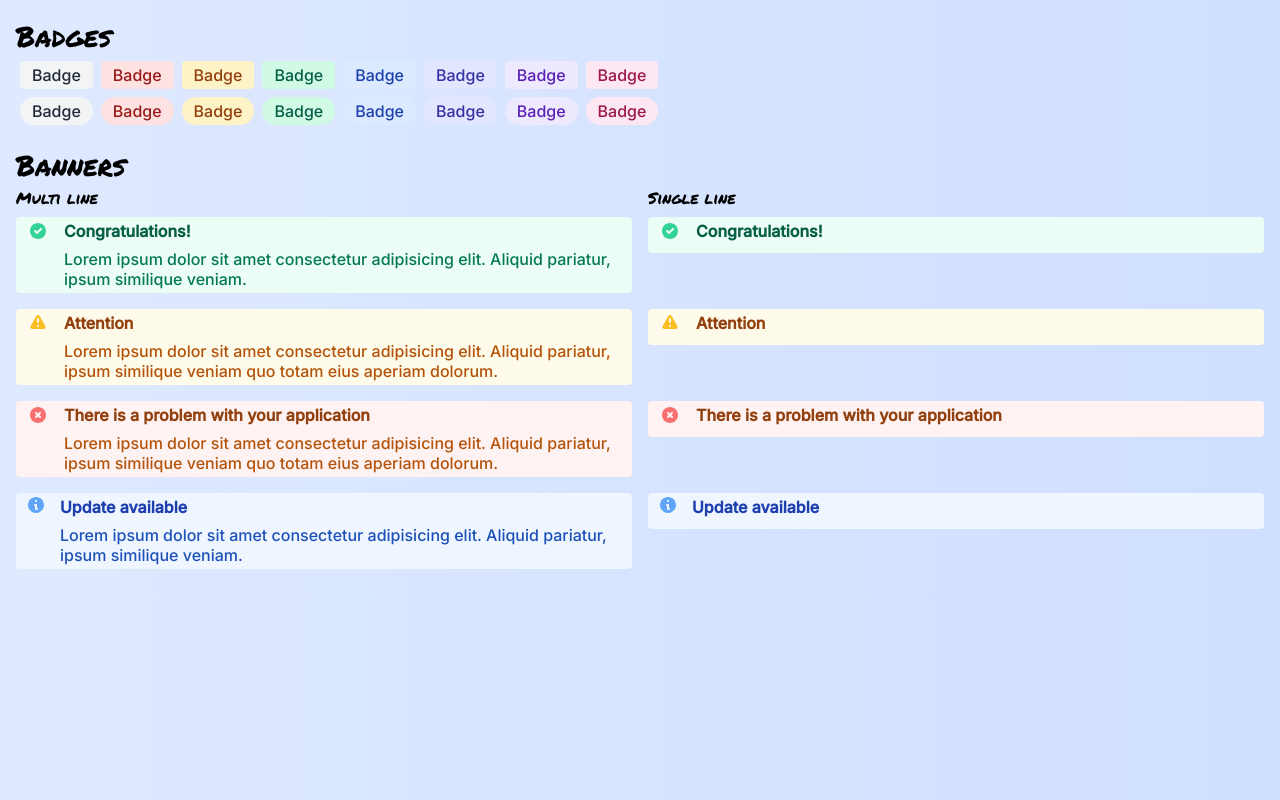
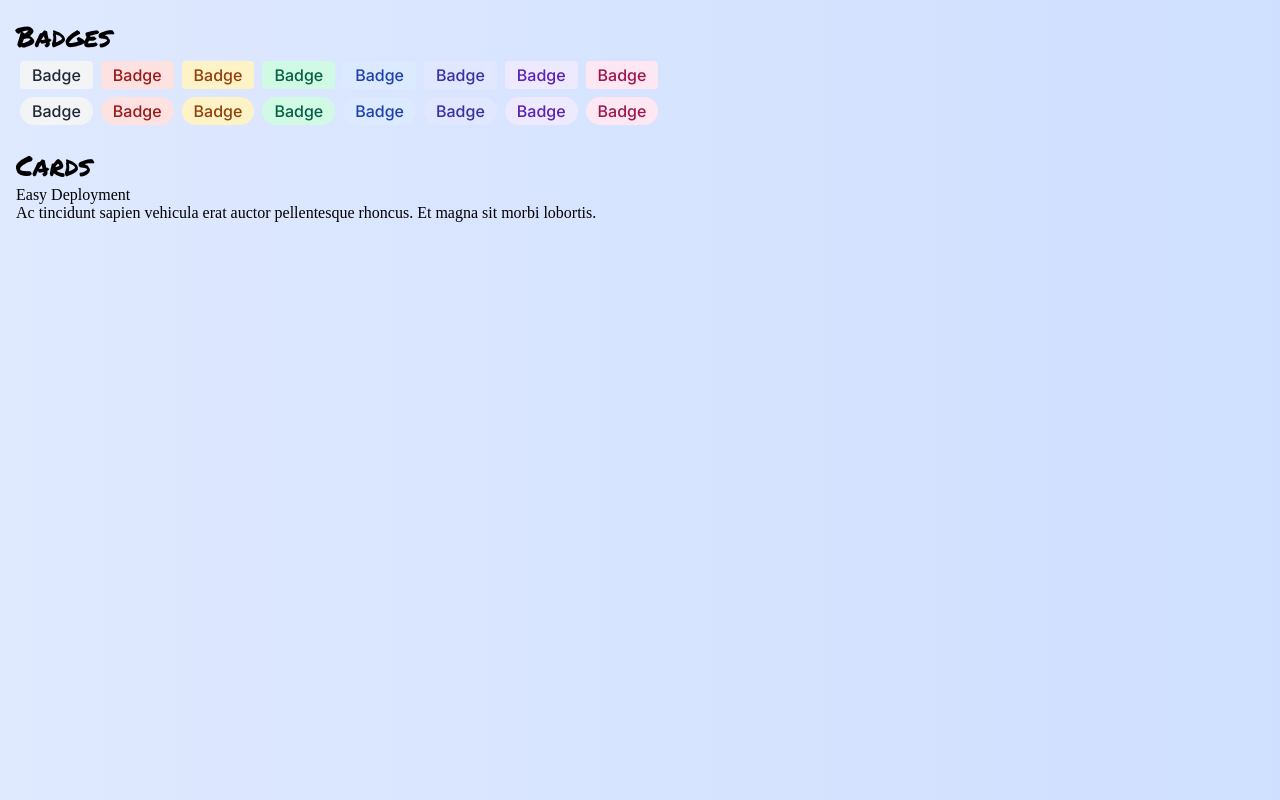
Before and after one commit to vishalicious213/component-library, a React (Vite) app: page / in a window 1280 px wide. Built offline with nearby package versions, Linux system fonts and the light colour scheme.

Commit message:
drafted /components/Card/Card.jsx

```diff
--- a/src/App.jsx
+++ b/src/App.jsx
@@ -1,13 +1,14 @@
 import React from 'react'
-import Banner from './components/Banner/Banner'
 import BadgeExample from './components/Badge/Badge-Example'
 import BannerExample from './components/Banner/Banner-Example'
+import Card from './components/Card/Card'
 
 const App = () => {
     return (
         <div id="app">
             <BadgeExample />
-            <BannerExample />
+            {/* <BannerExample /> */}
+            <Card />
         </div>
     )
 }
--- /dev/null
+++ b/src/components/Card/Card.jsx
@@ -0,0 +1,15 @@
+import React from 'react'
+
+const Card = () => {
+    return (
+        <div>
+            <h2 className="marker">Cards</h2>
+            <div>
+                <h3>Easy Deployment</h3>
+                <p>Ac tincidunt sapien vehicula erat auctor pellentesque rhoncus. Et magna sit morbi lobortis.</p>
+            </div>
+        </div>
+    )
+}
+
+export default Card
```
